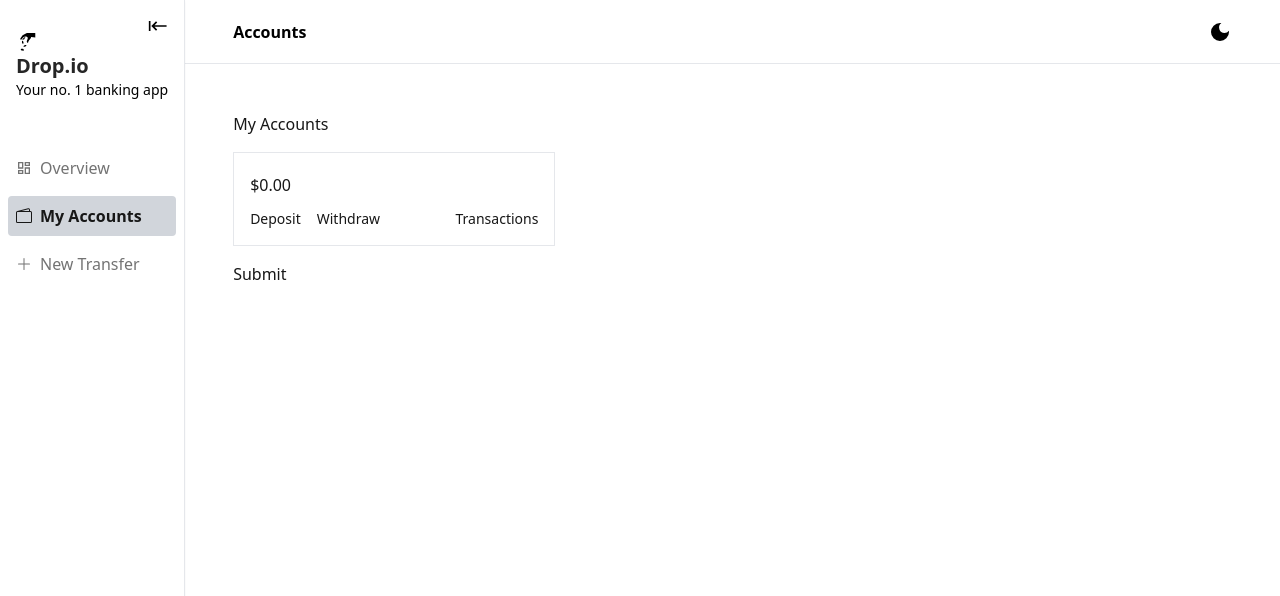
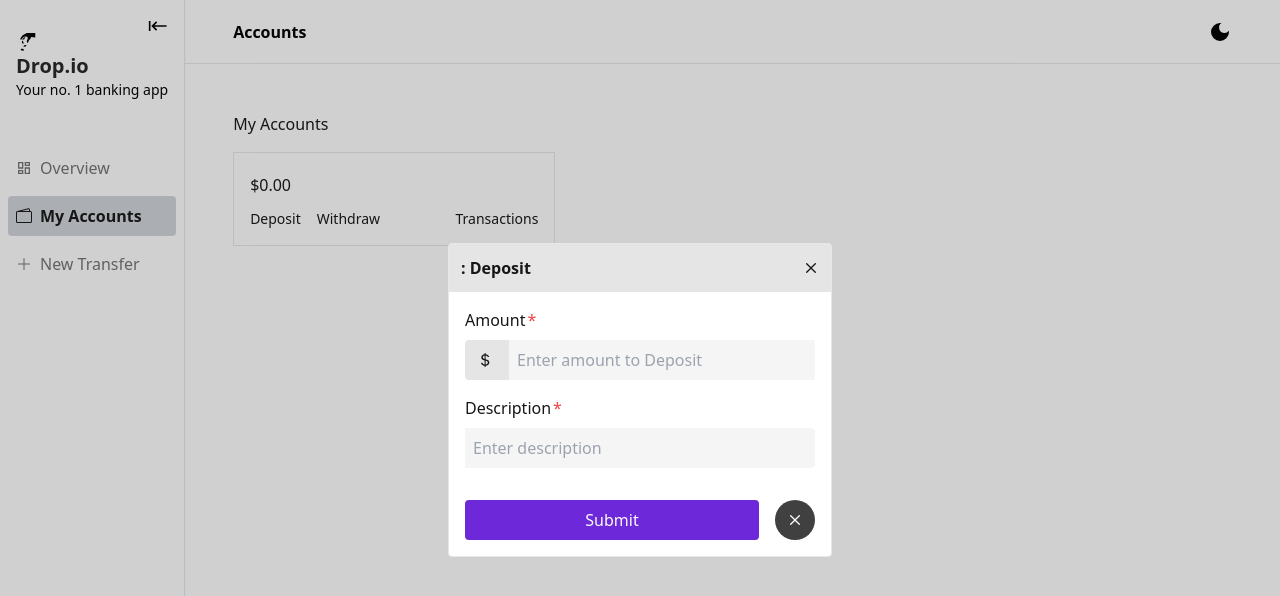
Before and after one commit to cjdomacena/IS322-Final-Project, a React (Create React App) app: page /accounts in a window 1280 px wide. Both pictures are taken after a click on the button "Deposit". Shown: the top 596 px of the page. Built offline with nearby package versions, Linux system fonts and the light colour scheme; no server answers.

Commit message:
feat: :sparkles: Finished deposit/withdraw functionality

```diff
--- a/src/App.tsx
+++ b/src/App.tsx
@@ -6,6 +6,7 @@ import Nav from "./components/Navbar/Nav";
 import { useEffect } from "react";
 import { initialAccount } from "./redux/AccountSlice";
 import Accounts from "./pages/Accounts";
+import Transactions from "./pages/Transactions";
 
 
 
@@ -35,10 +36,11 @@ function App() {
       <div className="App min-h-screen w-screen dark:bg-[#0c0c0c] transition-colors flex">
         <Navbar />
         <div className="flex-grow">
-          <Nav/>
+          <Nav />
           <Routes>
-            <Route path="/" element={<Dashboard />}></Route>
-            <Route path="/accounts" element={<Accounts />}></Route>
+            <Route path="/" element={<Dashboard />}/>
+            <Route path="/accounts" element={<Accounts />} />
+            <Route path="/accounts/:id" element={<Transactions />} />
           </Routes>
         </div>
       </div>
--- a/src/components/Card/AccountCard.tsx
+++ b/src/components/Card/AccountCard.tsx
@@ -1,27 +1,37 @@
-import React from 'react'
+import { useState } from 'react'
 import { Link } from 'react-router-dom'
+import { formatCurrency } from '../../utils'
+import Modal, { TransactionType } from '../Modal'
 type Props = {
-	balance: string,
+	balance: number,
 	account_name: string,
   id: string
 }
 
 const AccountCard = (props: Props) => {
+
+  const [isModalOpen, toggleModal] = useState(false);
+  const [type, setType] = useState<TransactionType>(TransactionType.deposit)
+
+  function handleModal(type:TransactionType) {
+      setType(type)
+      toggleModal(prev => !prev);
+  }
+
   return (
     <div className="border dark:border-neutral-700 w-auto p-4">
       <h1 className="text-2xl font-semibold">{props.account_name}</h1>
-      <p className="leading-loose">{props.balance}</p>
+      <p className="leading-loose">{formatCurrency(props.balance)}</p>
       <div className=" text-sm mt-2 flex justify-between items-center">
         <div className="flex gap-4">
-          <button>Deposit</button>
-          <button>Withdraw</button>
+          <button onClick={() => handleModal(TransactionType.deposit)}>Deposit</button>
+          <button onClick={() => handleModal(TransactionType.withdraw)}>Withdraw</button>
         </div>
-        <Link to={`accounts/${props.id}`} state={props.account_name}>
-          <p className='flex text-sm items-center'>
-            Transactions
-          </p>
+        <Link to={`/accounts/${props.id}`} state={props.account_name}>
+          <p className="flex text-sm items-center">Transactions</p>
         </Link>
       </div>
+      {isModalOpen ? <Modal type={type} toggleModal={toggleModal} account_name={props.account_name} account_id={props.id} balance={props.balance} /> : null}
     </div>
   );
 }
--- a/src/components/Modal/index.tsx
+++ b/src/components/Modal/index.tsx
@@ -1,5 +1,9 @@
 import { depositToAccount } from '../../redux/AccountSlice';
 import { useAppDispatch } from '../../redux/hooks';
+import { BsCurrencyDollar } from 'react-icons/bs';
+import { CgClose } from 'react-icons/cg';
+import React, { Dispatch, SetStateAction, useState } from 'react';
+import { formatCurrency } from '../../utils';
 
 export enum TransactionType {
   withdraw = 'Withdraw',
@@ -8,24 +12,115 @@ export enum TransactionType {
 
 type Props = {
   type: TransactionType;
+  toggleModal: Dispatch<SetStateAction<boolean>>;
+  account_name: string;
+  account_id: string;
+  balance: number;
 };
 
 const Modal = (props: Props) => {
   const dispatch = useAppDispatch();
-  const transact = () => {
+  const [amount, setAmount] = useState<string>('');
+  const [description, setDescription] = useState<string>('');
+  const [isError, setIsError] = useState<boolean>(false);
 
+  const handleSubmit = (e: React.FormEvent) => {
+    e.preventDefault();
+    if (props.type === TransactionType.withdraw && props.balance < +amount) {
+      setIsError(true);
+      setAmount('');
+      setDescription('');
+    } else {
       const t = {
-        amount: +294.12,
-        description: 'Testing withdrawal',
+        amount: +amount,
+        description: description,
         type: props.type,
         created_at: Math.floor(Date.now() / 1000),
-        account_id: '1d74d7db-643b-4058-9b41-a26bf4e59d4b',
+        account_id: props.account_id,
       };
-	  dispatch(depositToAccount(t))
-
+      dispatch(depositToAccount(t));
+      props.toggleModal(false);
+    }
   };
 
-  return <div><button onClick={transact}>Submit</button></div>;
+  return (
+    <div className="fixed h-screen w-screen top-0 left-0 bg-neutral-900/20 dark:bg-neutral-900/50 grid place-items-center dark:text-neutral-100 text-neutral-900">
+      <div className="max-w-96 w-96 h-auto bg-white dark:bg-neutral-900 border dark:border-neutral-700 rounded">
+        <div className="dark:bg-neutral-700 bg-neutral-200 p-3 flex justify-between items-center">
+          <h1 className="font-semibold">
+            {props.account_name}: {props.type}
+          </h1>
+          <button onClick={() => props.toggleModal(false)}>
+            <CgClose />
+          </button>
+        </div>
+        <form onSubmit={handleSubmit}>
+          <div className="p-4">
+            <label
+              htmlFor="amount"
+              className=" after:content-['*'] after:text-red-500 after:ml-0.5">
+              Amount
+            </label>
+            <div className="w-full dark:bg-neutral-700 flex items-center rounded mt-2 bg-neutral-200">
+              <p className="w-fit h-full p-3 dark:bg-neutral-600  rounded-l">
+                <BsCurrencyDollar />
+              </p>
+              <input
+                type="number"
+                step="any"
+                min="0.00"
+                className="w-full dark:bg-neutral-700 bg-neutral-100 p-2 rounded-r focus:outline-none ml-1 appearance-none"
+                placeholder={`Enter amount to ${props.type}`}
+                value={amount}
+                onChange={(e: React.ChangeEvent<HTMLInputElement>) =>
+                  setAmount(e.currentTarget.value)
+                }
+                required
+              />
+            </div>
+            {isError ? (
+              <p className="text-xs text-red-500 mt-2">
+                Can't withdraw more that your available balance: {formatCurrency(props.balance)}
+              </p>
+            ) : null}
+          </div>
+          <div className="pb-4 px-4">
+            <label htmlFor="amount" className="after:content-['*'] after:text-red-500 after:ml-0.5">
+              Description
+            </label>
+            <div className="w-full dark:bg-neutral-700 flex items-center rounded mt-2">
+              <input
+                type="text"
+                maxLength={30}
+                className="w-full dark:bg-neutral-700 p-2 rounded-r focus:outline-none  appearance-none bg-neutral-100"
+                placeholder={`Enter description`}
+                value={description}
+                onChange={(e: React.ChangeEvent<HTMLInputElement>) =>
+                  setDescription(e.currentTarget.value)
+                }
+                required
+              />
+            </div>
+          </div>
+          <div className="p-4 flex items-center gap-4">
+            <button
+              className="py-2 bg-violet-700 hover:bg-violet-500 w-full rounded transition-colors text-neutral-50 font-medium"
+              type="submit"
+              title="Submit">
+              Submit
+            </button>
+            <button
+              className="bg-neutral-700 rounded-full h-fit p-3 hover:bg-neutral-400 transition-colors text-neutral-50"
+              type="button"
+              title="Cancel"
+              onClick={() => props.toggleModal(false)}>
+              <CgClose />
+            </button>
+          </div>
+        </form>
+      </div>
+    </div>
+  );
 };
 
 export default Modal;
--- a/src/index.css
+++ b/src/index.css
@@ -10,3 +10,16 @@ html {
 body {
 	width: 100vw;
 }
+
+
+/* Chrome, Safari, Edge, Opera */
+input::-webkit-outer-spin-button,
+input::-webkit-inner-spin-button {
+  -webkit-appearance: none;
+  margin: 0;
+}
+
+/* Firefox */
+input[type=number] {
+  -moz-appearance: textfield;
+}
--- a/src/pages/Accounts.tsx
+++ b/src/pages/Accounts.tsx
@@ -1,24 +1,18 @@
 import AccountCard from '../components/Card/AccountCard'
-import Modal, { TransactionType } from '../components/Modal';
 import { useAppSelector } from '../redux/hooks'
-import { formatCurrency } from '../utils';
 
-type Props = {}
-
-const Accounts = (props: Props) => {
+const Accounts = () => {
 
 const {user} = useAppSelector(state => state.accounts);
-
   return (
 	 <main className="w-auto h-auto xl:p-12 lg:p-12 md:p-8 p-4 dark:text-neutral-50 text-neutral-900">
 		 <section>
 			 <h1>My Accounts</h1>
 			 <div className='my-4 grid grid-cols-[repeat(auto-fill,minmax(250px,1fr))] gap-4'>
 			 {user ?
-			 	user.accounts.map((account) => <AccountCard account_name={account.account_name} balance={formatCurrency(account.balance)} key={account.account_id} id={account.account_id} />)
+			 	user.accounts.map((account) => <AccountCard account_name={account.account_name} balance={account.balance} key={account.account_id} id={account.account_id} />)
 			 : null}
 			 </div>
-			 <Modal type={TransactionType.withdraw} />
 		 </section>
 	 </main>
   )
```
